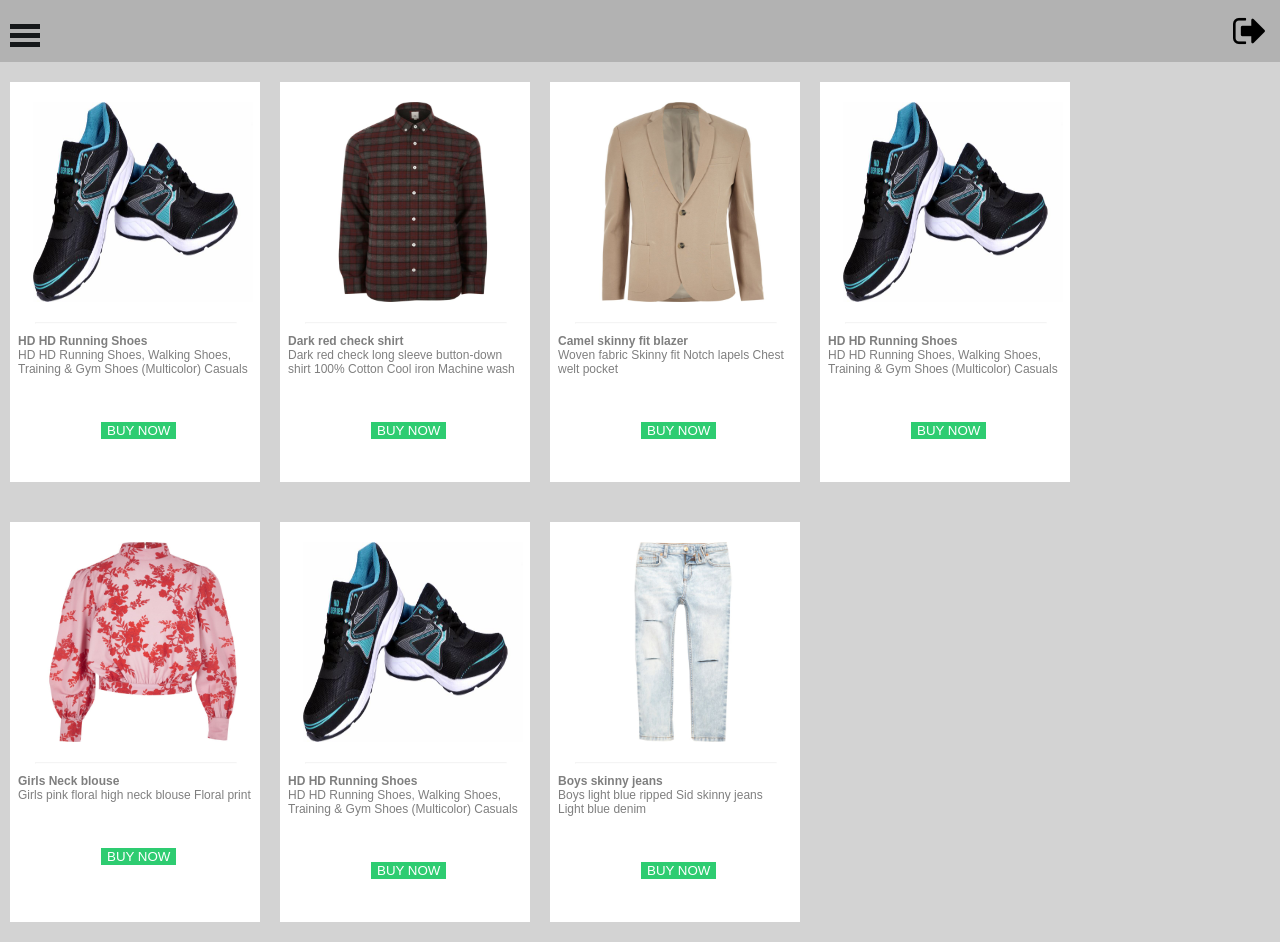
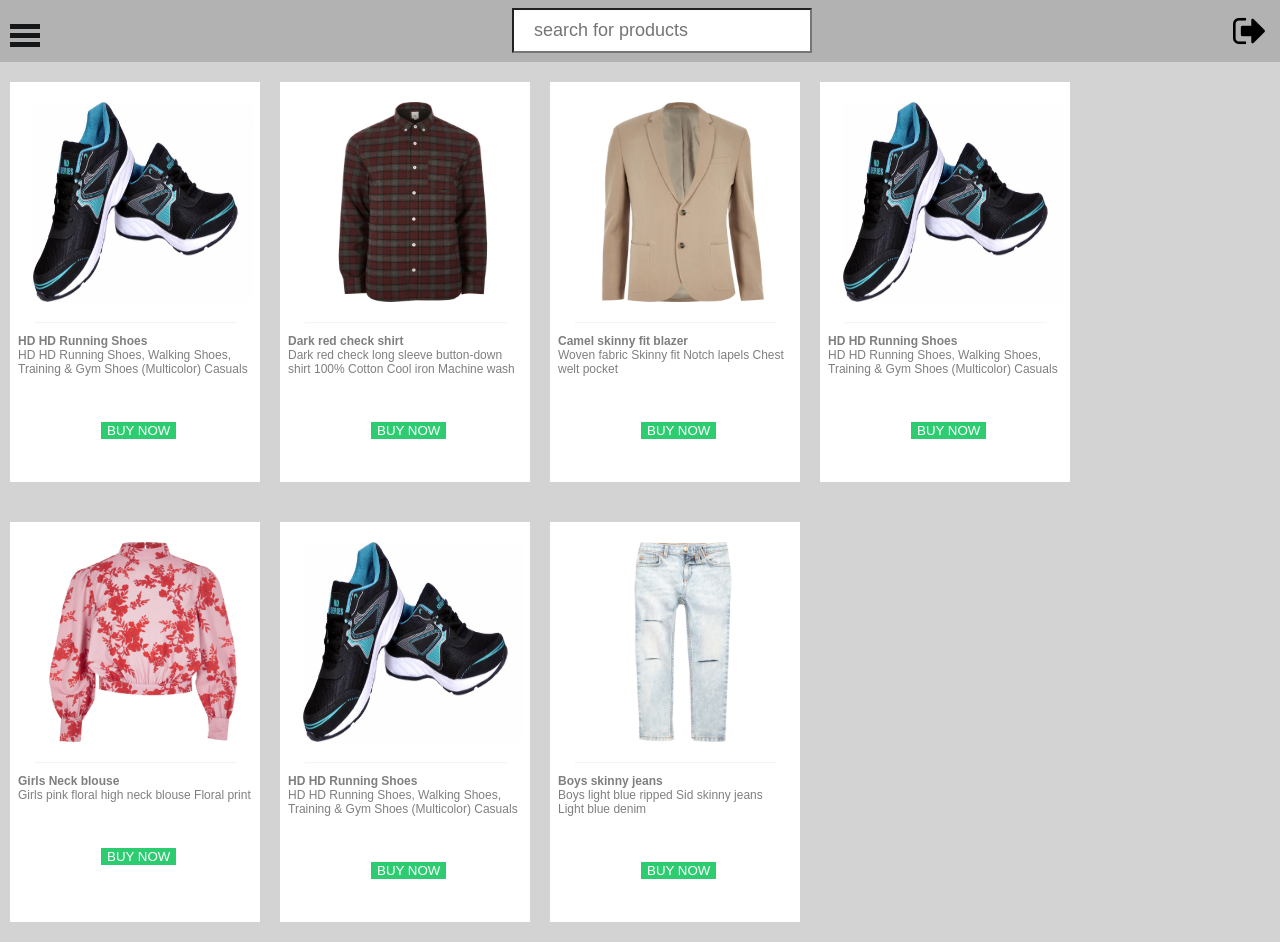
Before and after one commit to jomasim/store-manager, a plain HTML site: page UI/home.html in a window 1280 px wide. Drawn offline with Linux system fonts and the light colour scheme.

Commit message:
[#161087625] added search for all products;

```diff
--- a/UI/home.html
+++ b/UI/home.html
@@ -26,7 +26,7 @@
         </div>
         <div class="main">
             <div class="main-nav">
-
+                <input type="text" placeholder="search for products" class="search">
                 <a href="index.html"><img src="static/images/sign-out.png" class="btn-sign-out"></a>
             </div>
             <div class="content">
--- a/UI/static/css/styles.css
+++ b/UI/static/css/styles.css
@@ -189,3 +189,8 @@
     color: white;
     border: solid 1px;
 }
+
+.search {
+    margin-left: 40%;
+    margin-top: 8px;
+}
```
Also changed, not shown: UI/static/images/search.png (added).
